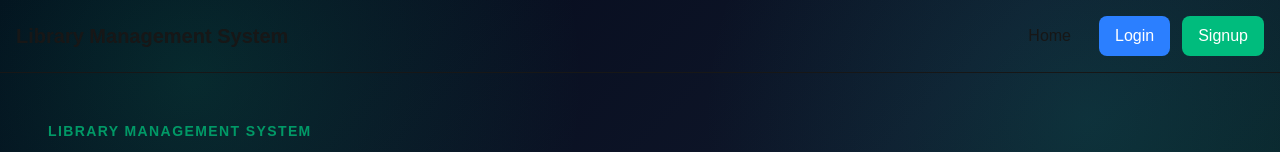
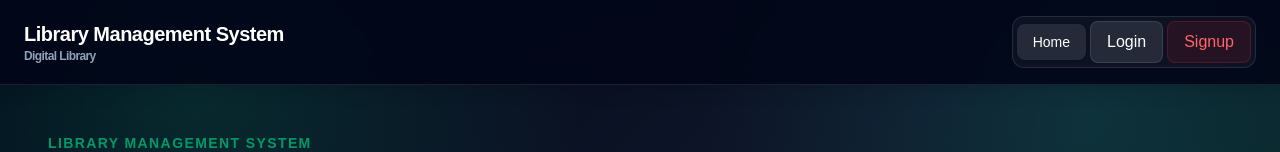
Before and after one commit to sameer890678/library-management-system, a Next.js app: page / in a window 1280 px wide. Shown: the top 152 px of the page. Built offline with nearby package versions, Linux system fonts and the light colour scheme; no server answers; the database is empty.

Commit message:
enhanced NAVBAR (still unfinished)

```diff
--- a/app/component/Navbar.tsx
+++ b/app/component/Navbar.tsx
@@ -3,7 +3,7 @@
 import { useEffect, useState } from "react";
 import { supabase } from "../../lib/supabase";
 import Link from "next/link";
-import { useRouter } from "next/navigation";
+import { useRouter, usePathname } from "next/navigation";
 
 type Member = {
   role: string;
@@ -12,6 +12,7 @@ type Member = {
 
 export default function Navbar() {
   const router = useRouter();
+  const pathname = usePathname();
 
   const [user, setUser] = useState<any>(null);
   const [member, setMember] = useState<Member | null>(null);
@@ -102,24 +103,36 @@ export default function Navbar() {
     };
 
   return (
-    <nav className="border-b p-4">
-      <div className="flex justify-between items-center">
+    <nav className="sticky top-0 z-40 border-b border-white/10 bg-slate-950/90 backdrop-blur-md px-6 py-4 shadow-lg">
+      <div className="max-w-7xl mx-auto flex justify-between items-center">
 
         {/* Logo */}
         <Link
           href="/"
-          className="text-xl font-bold"
+          className="text-xl md:text-2xl font-bold text-white tracking-tight hover:text-emerald-400 transition-colors"
         >
+
+          <div>
+           <h1 className="text-lg md:text-xl font-bold text-white tracking-tight group-hover:text-emerald-400 transition-colors">
           Library Management System
+           </h1>
+           <p className="text-xs text-slate-400">
+             Digital Library
+           </p>
+          </div>
         </Link>
 
         {/* Navigation */}
-        <div className="flex items-center gap-3">
+        <div className="flex items-center gap-1 rounded-xl border border-white/10 bg-white/5 p-1 backdrop-blur-sm">
 
           {/* Home */}
           <Link
             href="/"
-            className="px-4 py-2 rounded-lg  hover:bg-gray-200"
+            className={`px-4 py-2 rounded-lg text-sm font-medium transition-all ${
+              pathname === "/"
+                ? "bg-white/10 text-white shadow-sm"
+                : "text-slate-300 hover:bg-white/10 hover:text-white"
+            }`}
           >
             Home
           </Link>
@@ -128,7 +141,11 @@ export default function Navbar() {
           {user && !isAdmin && member?.status === "approved" && (
             <Link
               href="/my-borrowed-books"
-              className="px-4 py-2 rounded-lg hover:bg-gray-200"
+              className={`px-4 py-2 rounded-lg text-sm font-medium transition-all ${
+                pathname === "/my-borrowed-books"
+                  ? "bg-white/10 text-white shadow-sm"
+                  : "text-slate-300 hover:bg-white/10 hover:text-white"
+              }`}
             >
               My Borrowed Books
             </Link>
@@ -138,7 +155,11 @@ export default function Navbar() {
           {user && isAdmin && (
             <Link
               href="/admin"
-              className="px-4 py-2 rounded-lg hover:bg-gray-200"
+              className={`px-4 py-2 rounded-lg text-sm font-medium transition-all ${
+                pathname === "/admin"
+                  ? "bg-white/10 text-white shadow-sm"
+                  : "text-slate-300 hover:bg-white/10 hover:text-white"
+              }`}
             >
               Admin
             </Link>
@@ -149,14 +170,14 @@ export default function Navbar() {
             <>
               <Link
                 href="/login"
-                className="px-4 py-2 rounded-lg bg-blue-500 text-white hover:bg-blue-600"
+                className="px-4 py-2 rounded-lg bg-white/10 border border-white/10 text-white font-medium hover:bg-white/20 transition-all"
               >
                 Login
               </Link>
 
               <Link
                 href="/signup"
-                className="px-4 py-2 rounded-lg bg-emerald-500 text-white hover:bg-emerald-600"
+                className="px-4 py-2 rounded-lg bg-red-500/10 border border-red-500/20 text-red-400 font-medium hover:bg-red-500/20 transition-all"
               >
                 Signup
               </Link>
@@ -167,7 +188,7 @@ export default function Navbar() {
           {user && (
             <button
               onClick={handleLogout}
-              className="px-4 py-2 rounded-lg bg-red-500 text-white hover:bg-red-600 cursor-pointer"
+              className="px-4 py-2 rounded-lg bg-red-500/10 border border-red-500/20 text-red-400 font-medium hover:bg-red-500/20 transition-all cursor-pointer"
             >
               Logout
             </button>
--- a/app/login/page.tsx
+++ b/app/login/page.tsx
@@ -20,6 +20,8 @@ export default function LoginPage() {
       password,
     });
 
+    console.log("1. SIGN IN FINISHED", data, error);
+
     if (error) {
       setMessage(error.message);
       setLoading(false);
@@ -37,6 +39,8 @@ export default function LoginPage() {
       .select("status, role")
       .eq("user_id", data.user.id)
       .single();
+
+      console.log("2. MEMBER QUERY FINISHED", member, memberError);
 
     if (memberError || !member) {
       setMessage("Member account not found.");
@@ -59,12 +63,12 @@ export default function LoginPage() {
     }
 
     if (member.status === "approved") {
+      console.log("3. REDIRECTING");
       if (member.role === "admin") {
         window.location.href = "/";
       } else {
         window.location.href = "/";
       }
-      setLoading(false);
       return;
     }
 
```
